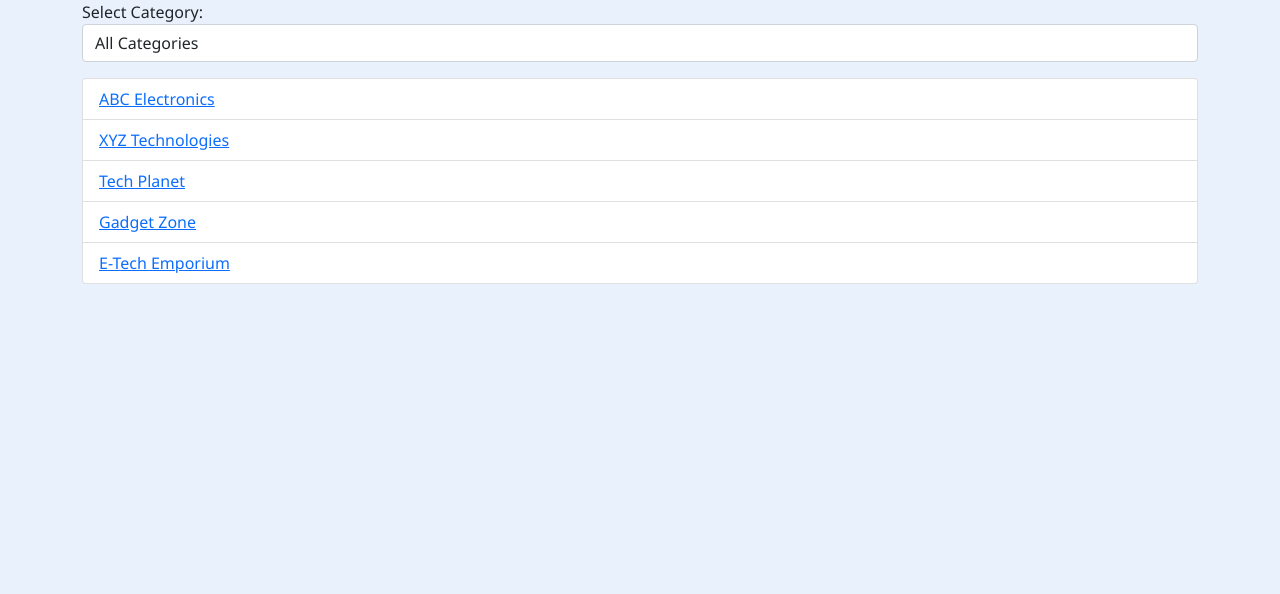
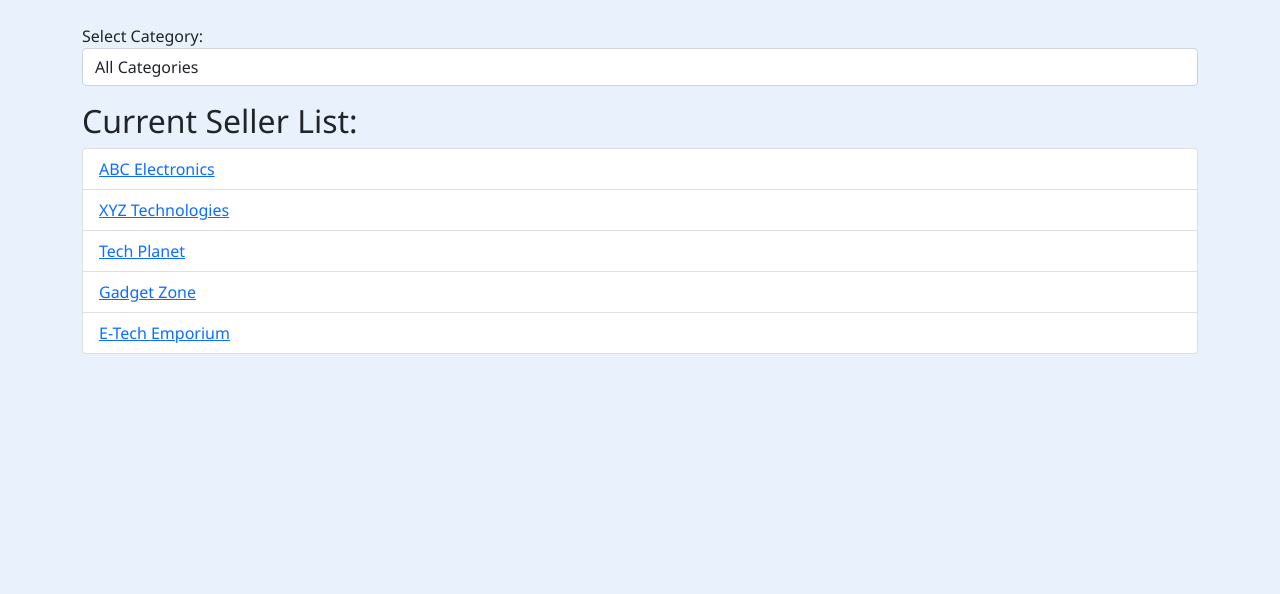
Before and after one commit to daniel-hopium/ITP-webshop, a PHP site: page /inc/pgs/product_adminpage.php in a window 1280 px wide. Shown: the part 81-675 px from the top of the page. Run offline with PHP 8.4, Linux system fonts and the light colour scheme; a user stored in the database is signed in; data comes from the database, SQL or seed files in the repository; some libraries are stand-ins or nearby versions.

Commit message:
added container divs to website that dont have it yet

```diff
--- a/inc/pgs/finance_overview.php
+++ b/inc/pgs/finance_overview.php
@@ -76,7 +76,7 @@ while ($row = $dailySalesResultYear->fetch_assoc()) {
 <body class="d-flex flex-column min-vh-100">
 
   <div class="container site-font-color text-center">
-    <h1 class="h1 my-5">Finanzübersicht:</h1>
+    <h1 class="h1 my-5">Vollständige Finanzübersicht :</h1>
 
 
 
--- a/inc/pgs/prod_display.php
+++ b/inc/pgs/prod_display.php
@@ -51,6 +51,7 @@ $category_id = "";
 </head>
 
 <body>
+<div class="container py-4">
 	<form action="" method="get" class="mb-4">
 		<label for="category_id" class="form-label">Select a category:</label>
 		<select id="category_id" name="category_id" class="form-select">
@@ -79,7 +80,7 @@ while ($row = mysqli_fetch_assoc($result)) {
 		<button type="submit" class="btn btn-primary mt-2">Filter</button>
 	</form>
 
-	<div class="container py-4">
+
 		<h1 class="text-center mb-4"><?php echo $category_name; ?>
 		</h1>
 
--- a/inc/pgs/product_adminpage.php
+++ b/inc/pgs/product_adminpage.php
@@ -8,7 +8,7 @@ include '../includes/head.php';
 require_once('../../config/dbaccess.php');
 
 if (!isset($_SESSION['username'])) {
-  header('Location: landing_page.php');
+  header('Location: home.php');
 }
 ?>
 <meta charset="UTF-8">
@@ -23,7 +23,7 @@ if (!isset($_SESSION['username'])) {
 </head>
 
 <body class="d-flex flex-column min-vh-100">
-  <div class="container">
+  <div class="container my-4">
     <?php
 
     // Create a new mysqli object
@@ -86,7 +86,7 @@ if (!isset($_SESSION['username'])) {
 
 
        // Display the products in a table
-       echo '<table class="table">';
+       echo '<table class="table table-striped">';
        echo '<thead><tr><th>Name</th><th>Description</th><th><a href="#" class="sortable" onclick="sortTable(2)">Price</a></th><th>Discount</th><th>Stock</th><th>Category</th><th>Action</th></tr></thead>';
        echo '<tbody>';
        foreach ($products as $product) {
@@ -104,7 +104,8 @@ if (!isset($_SESSION['username'])) {
        echo '</table>';
     } else {
       // Display a list of all the sellers
-      echo '<ul class="list-group">';
+      echo '<h1 class="h2"> Current Seller List:</h1>
+      <ul class="list-group">';
       foreach ($sellers as $seller) {
         echo '<li class="list-group-item"><a href="?seller_id=' . $seller['id'] . '">' . $seller['name'] . '</a></li>';
       }
@@ -128,7 +129,6 @@ if (!isset($_SESSION['username'])) {
     ?>
   </div>
 
-  <script src="https://stackpath.bootstrapcdn.com/bootstrap/4.5.2/js/bootstrap.min.js"></script>
   <script>
     // JavaScript functions for editing and deleting products
     function editProduct(productId) {
--- a/inc/pgs/product_edit.php
+++ b/inc/pgs/product_edit.php
@@ -17,7 +17,7 @@ include '../includes/head.php';
 </head>
 
 <body class="d-flex flex-column min-vh-100">
-  <div class="container">
+  <div class="container my-4">
     <div class="row justify-content-center">
       <div class="col-md-6">
         <?php
@@ -97,7 +97,7 @@ include '../includes/head.php';
             <input type="number" class="form-control" name="Stock" step="1" value="<?php echo $product['Stock']; ?>">
           </div>
           <div class="text-center">
-            <input type="submit" class="btn btn-primary" value="Save">
+            <input type="submit" class="btn btn-primary m-4 col-4" value="Save">
           </div>
         </form>
       </div>
--- a/inc/pgs/product_upload.php
+++ b/inc/pgs/product_upload.php
@@ -29,6 +29,8 @@
 </head>
 
 <body>
+  <div class="container mx-auto m-4">
+    <h1 class="mb-2">Produkt Upload</h1>
   <form method="post" action="product_upload.php" enctype="multipart/form-data">
     <div>
       <label for="name">Product Name:</label>
@@ -99,7 +101,7 @@
     $db_obj->close();
   ?>
 
-
+</div>
 <?php
 include '../includes/footer.php';
 ?>
```
